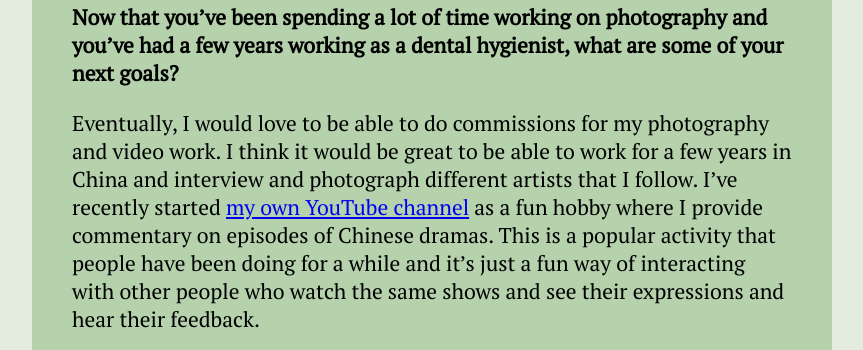
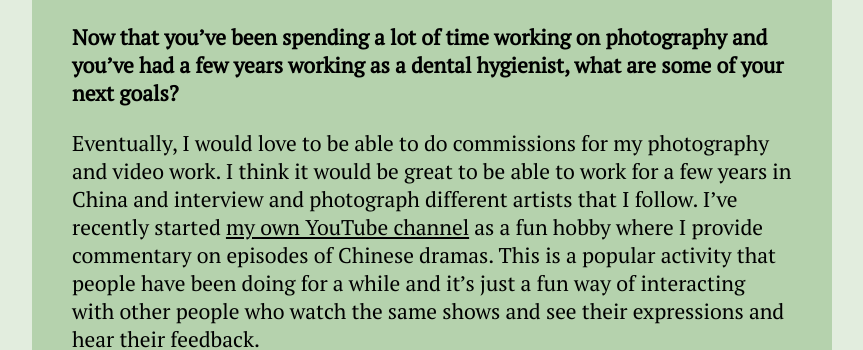
Before and after one commit to evandurkin/bioSite, a plain HTML site: page hobby.html in a window 1280 px wide. Shown: the part 3848-4198 px from the top of the page, without its empty margins (208-1071 px from the left). Drawn offline with Linux system fonts and the light colour scheme.

Commit message:
added margin to Hobby page and link decoration

```diff
--- a/bioSite.css
+++ b/bioSite.css
@@ -216,14 +216,14 @@ li:first-child {
     justify-content:;
     align-items: center;
     flex-wrap: wrap;
-    margin: 0 auto;
+    margin: 0 auto 40px;
 }
 
 .container-hobby .card2 {
     position: relative;
     width: 800px;
     background: #b5d2ad;
-    padding: 20px 40px 0px 40px;
+    padding: 20px 40px 20px 40px;
     display: flex;
     align-content: center;
 }
@@ -255,3 +255,11 @@ li:first-child {
     font-weight: bold;
     margin-top: 40px;
 }
+
+.hobby-link {
+    color: #000000;
+}
+
+.hobby-link:hover {
+    color: #f2e17e;
+}
--- a/hobby.html
+++ b/hobby.html
@@ -49,7 +49,7 @@
                 <p>Yes, for sure. I never would have thought that I would go into dentistry, but I’ve been enjoying it so far.</p>
 
                 <p class="evan">Now that you’ve been spending a lot of time working on photography and you’ve had a few years working as a dental hygienist, what are some of your next goals?</p>
-                <p>Eventually, I would love to be able to do commissions for my photography and video work. I think it would be great to be able to work for a few years in China and interview and photograph different artists that I follow. I’ve recently started <a href="https://www.youtube.com/channel/UC4NDXOTpNhpx40JjaD9F1Uw">my own YouTube channel</a> as a fun hobby where I provide commentary on episodes of Chinese dramas. This is a popular activity that people have been doing for a while and it’s just a fun way of interacting with other people who watch the same shows and see their expressions and hear their feedback.</p>
+                <p>Eventually, I would love to be able to do commissions for my photography and video work. I think it would be great to be able to work for a few years in China and interview and photograph different artists that I follow. I’ve recently started <a href="https://www.youtube.com/channel/UC4NDXOTpNhpx40JjaD9F1Uw" class="hobby-link">my own YouTube channel</a> as a fun hobby where I provide commentary on episodes of Chinese dramas. This is a popular activity that people have been doing for a while and it’s just a fun way of interacting with other people who watch the same shows and see their expressions and hear their feedback.</p>
                 <img src="images/Durkin_Hobby_06.jpeg" style="height: 400px;" alt="Woman bends over to put leashes on her two dogs." class="img-left">
 
                 <p class="evan">What made you want to start this channel?</p>
```
